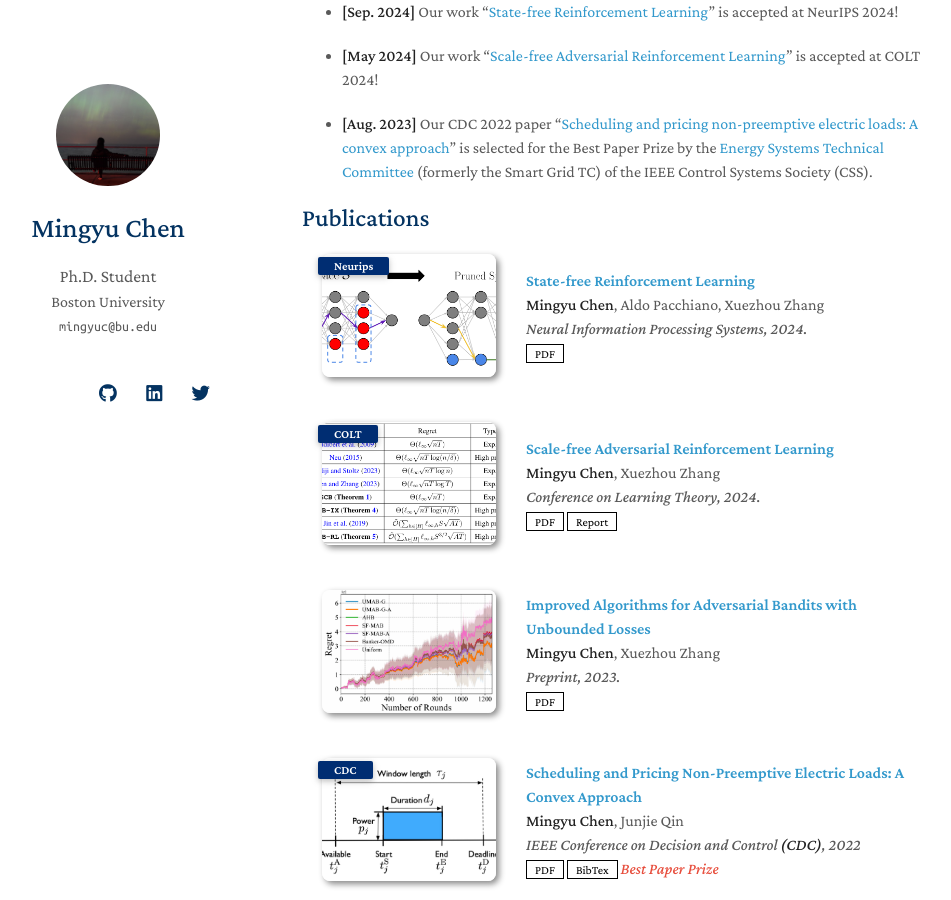
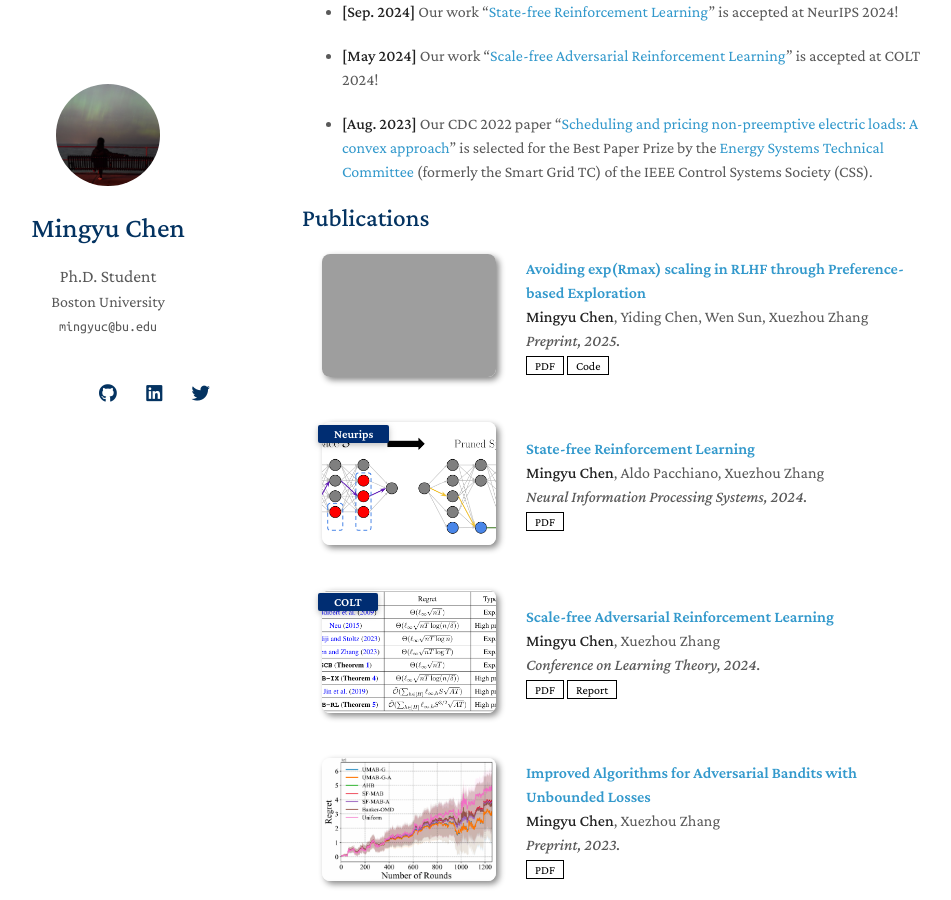
Before and after one commit to MYC000801/MYC000801.github.io, a Jekyll site: the page built from index.md, in a window 1280 px wide and 900 px high, scrolled down 470 px. Shown: the whole window, without its empty margins (168-1119 px from the left). Built offline with Jekyll 4.4.1, drawn with Linux system fonts in a browser that asks for light colours; nearby versions of some CDN libraries; a style sheet for code colours, icons or effects is not loaded; our own code applies the rules of GitHub Pages for plain Markdown files; grey boxes are pictures that could not be loaded.

Commit message:
Update publications.yml

```diff
--- a/_data/publications.yml
+++ b/_data/publications.yml
@@ -1,4 +1,15 @@
 main:
+
+
+  - title: Avoiding exp(Rmax) scaling in RLHF through Preference-based Exploration
+    authors: <strong>Mingyu Chen</strong>, Yiding Chen, Wen Sun, Xuezhou Zhang
+    #conference_short: Arxiv
+    conference: Preprint, 2025.
+    pdf: https://arxiv.org/abs/2502.00666
+    code: https://github.com/MYC000801/SE-POPO/tree/master
+    #bibtex: https://bib.yliu.me/MICCAI23.txt
+    image: ./assets/img/RLHF_25.png
+    #notes: In ICLR24
 
   - title: State-free Reinforcement Learning
     authors: <strong>Mingyu Chen</strong>, Aldo Pacchiano, Xuezhou Zhang
```
